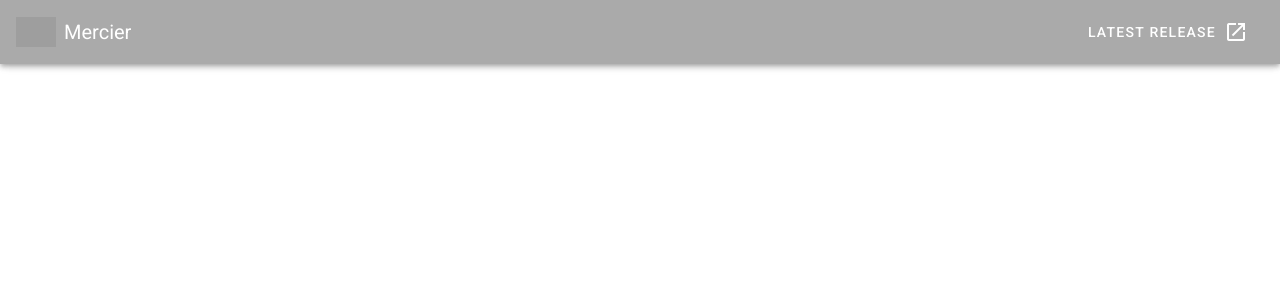
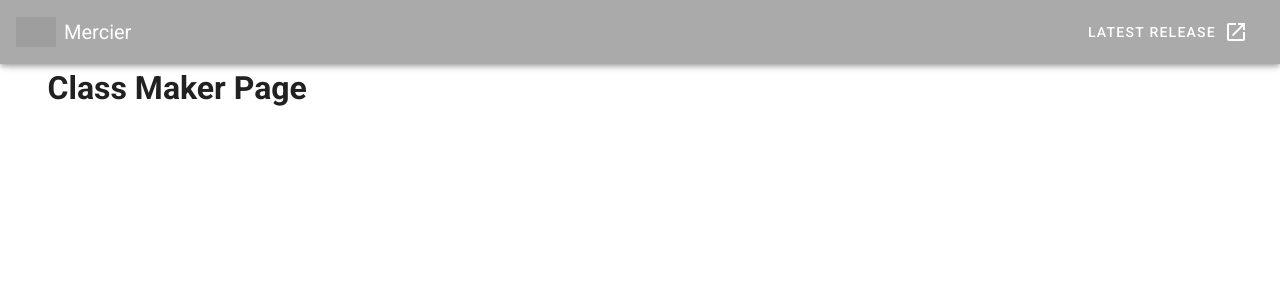
Before and after one commit to Str1XHyper/S3G1_Philips_Frontend, a Vue app in the folder philips_frontend/: page /ClassMaker in a window 1280 px wide. Shown: the top 300 px of the page. Built offline with nearby package versions, Linux system fonts and the light colour scheme; grey boxes are pictures that could not be loaded; what vue-cookie would draw is missing.

Commit message:
Started working on the class maker

```diff
--- a/philips_frontend/src/router/index.js
+++ b/philips_frontend/src/router/index.js
@@ -6,6 +6,7 @@ Vue.use(VueRouter)
 
 const Teacher = () => {return store.state.user.role === 'Teacher'}
 const Admin = () => {return store.state.user.role === 'Admin'}
+const ClassManger = () => {return store.sta.user.role == "ClassManger"}
 
 const routes = [
   {
@@ -70,6 +71,19 @@ const routes = [
     //   }
     // }
   },
+  {
+    path: '/ClassMaker',
+    name: 'ClassMaker',
+    component: () => import('../views/Classes/ClassMaker.vue'),
+      beforeEnter:(to, from, next) => {
+        if((ClassManger || Admin)) {
+          next();
+        }
+        else {
+          next('/')
+        }
+      }
+  }
 ]
 
 const router = new VueRouter({
--- /dev/null
+++ b/philips_frontend/src/views/Classes/ClassMaker.vue
@@ -0,0 +1,17 @@
+<template>
+    <v-container>
+        <v-row>
+            <h1>Class Maker Page</h1>
+        </v-row>
+    </v-container>
+</template>
+
+<script>
+    export default {
+        name: "ClassMaker"
+    }
+</script>
+
+<style scoped>
+
+</style>
```
